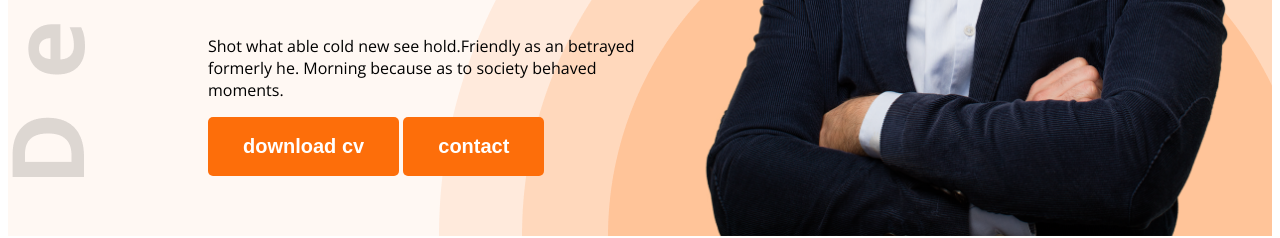
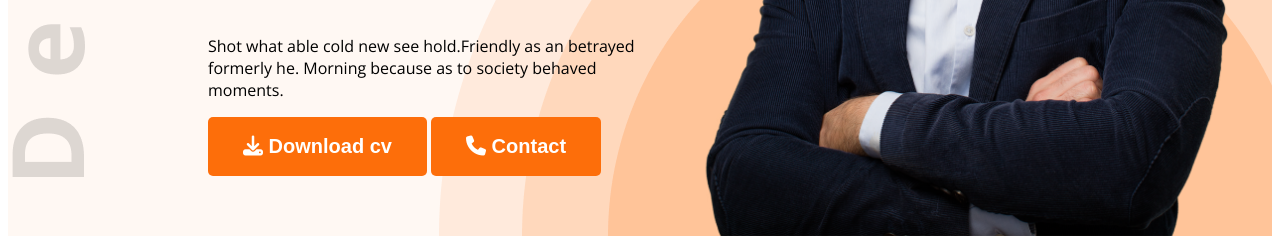
Before and after one commit to Mushfiq-Azam/web-dev-protfolio, a plain HTML site: page index.html in a window 1280 px wide. Shown: the part 594-832 px from the top of the page. Drawn offline with nearby package versions, Linux system fonts and the light colour scheme.

Commit message:
Enhance buttons with FontAwesome icons for improved UI

```diff
--- a/index.html
+++ b/index.html
@@ -8,6 +8,7 @@
 <link rel="preconnect" href="https://fonts.gstatic.com" crossorigin>
 <link href="https://fonts.googleapis.com/css2?family=Open+Sans:ital,wght@0,300..800;1,300..800&family=Work+Sans:ital,wght@0,100..900;1,100..900&display=swap" rel="stylesheet">
     <link rel="stylesheet" href="styles/portfolio.css">
+    <script src="https://kit.fontawesome.com/a38ca64b7a.js" crossorigin="anonymous"></script>
 </head>
 <body class="open-sans-normal">
     <header class="header secondary-bg">
@@ -26,8 +27,8 @@
                 <p class="banner-description">
                     Shot what able cold new see hold.Friendly as an betrayed formerly he. Morning because as to society behaved moments.
                 </p>
-                <button class="btn-primary">download cv</button>
-                <button class="btn-primary">contact</button>
+                <button class="btn-primary"><i class="fa-solid fa-download"></i> Download cv</button>
+                <button class="btn-primary"><i class="fa-solid fa-phone"></i> Contact</button>
 
             </div>
             <img class="banner-profile-pic" src="images/hardy.png" alt="">
@@ -148,7 +149,7 @@ to any of the 1500+ FontAwesome 5 free icons available. Aenean commodo ligula eg
 
             </div>
             <div class="text-center resume-download-cv">
-                <button class="btn-primary">Download CV</button>
+                <button class="btn-primary"><i class="fa-solid fa-download"></i> Download CV</button>
             </div>
         </section>
     </main>
```
